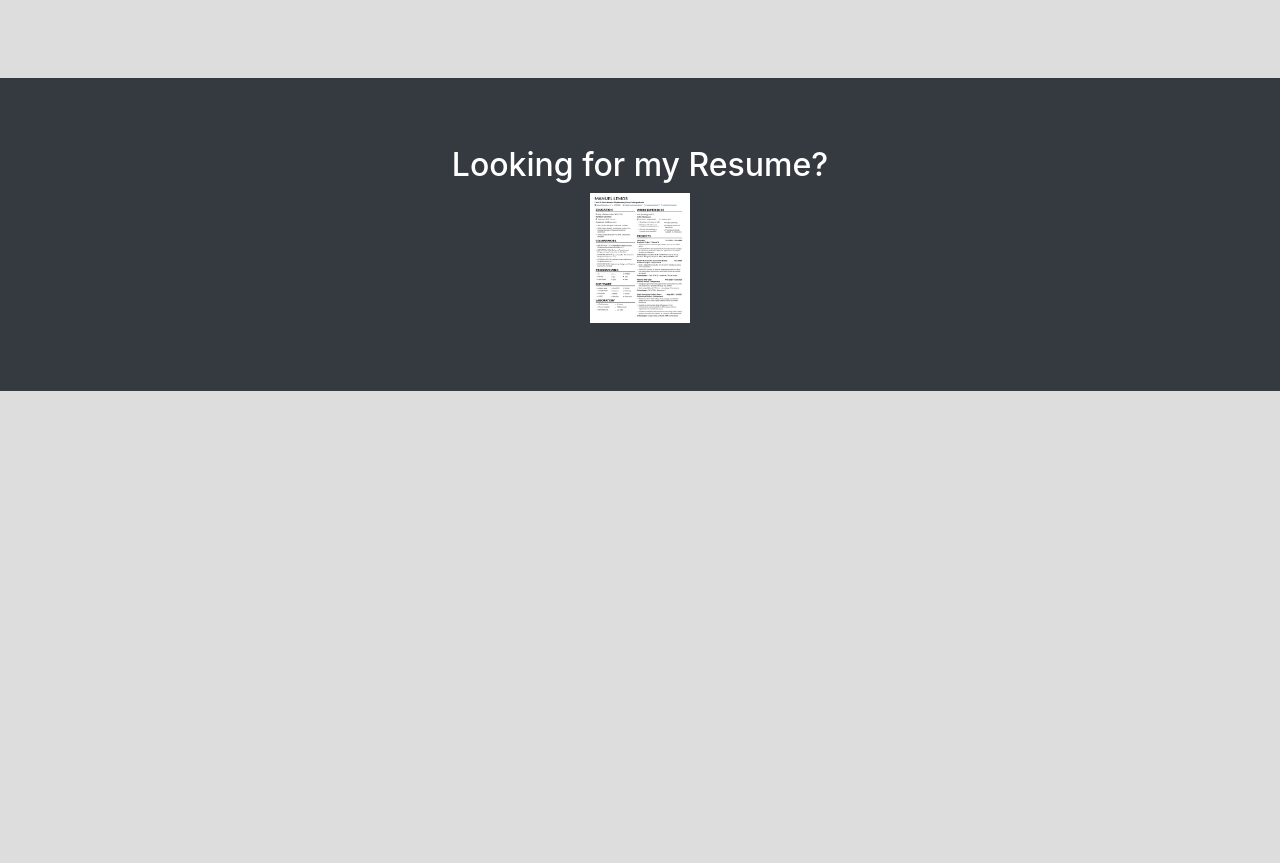
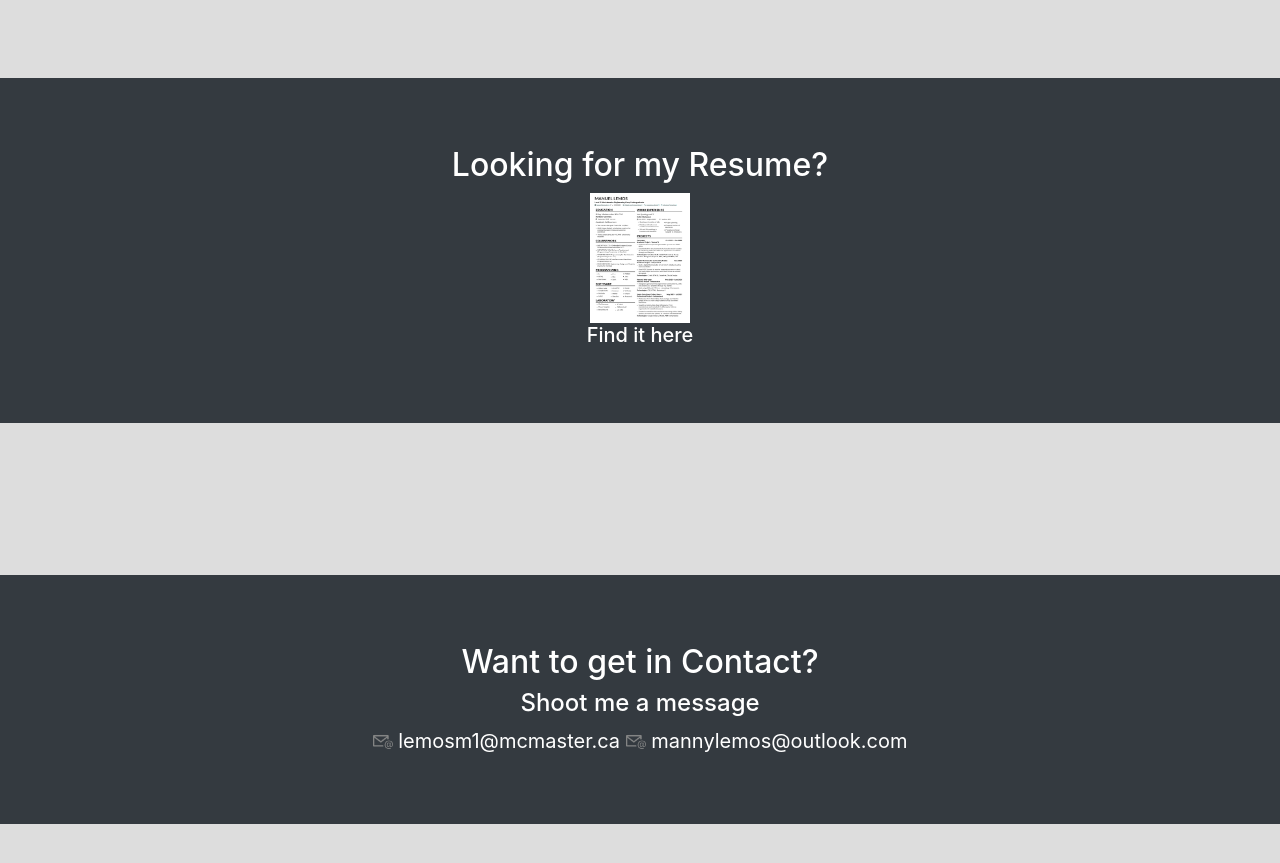
Before and after one commit to MannyLemos/MannyLemos.github.io, a Jekyll site: the page index.html, which Jekyll copies as it is, in a window 1280 px wide and 900 px high, scrolled down 4102 px. Shown: the top 863 px of the window. Built offline with Jekyll 4.4.1, drawn with Linux system fonts in a browser that asks for light colours; nearby versions of some CDN libraries; a script that is not in the unit is left out; before the commit the page ends 4569 px from its top, so only the background shows below that.

Commit message:
Update index.html

```diff
--- a/index.html
+++ b/index.html
@@ -408,6 +408,22 @@
 					<a href="https://drive.google.com/file/d/1NNM6gDLdUqUymvxMI6lfCXRve1CB9zKm/view?usp=sharing"target="_blank">
 					<img border="0" alt="resume" src="Screen Shot 2021-01-18 at 1.34.39 PM.png" class. = "inline" width="100" height="130">
 					</a>
+					<h5>Find it here</h5>
+				</div>
+			</div>
+			<br><br>
+		</div>
+	</div>
+	<br><br>
+	<div id ="contact">
+		<div align="center">
+			<div class="container-fluid p-5 my-3 bg-dark text-white">
+				<span class="rounded-lg"></span>
+				<div class="card-body">
+					<h2>Want to get in Contact?</h2>
+					<h4>Shoot me a message</h4>
+					<img border="0" alt="resume" src="9824-mail-symbol.png" class. = "inline" width="20" height="20"> lemosm1@mcmaster.ca
+					<img border="0" alt="resume" src="9824-mail-symbol.png" class. = "inline" width="20" height="20"> mannylemos@outlook.com
 				</div>
 			</div>
 			<br><br>
```
